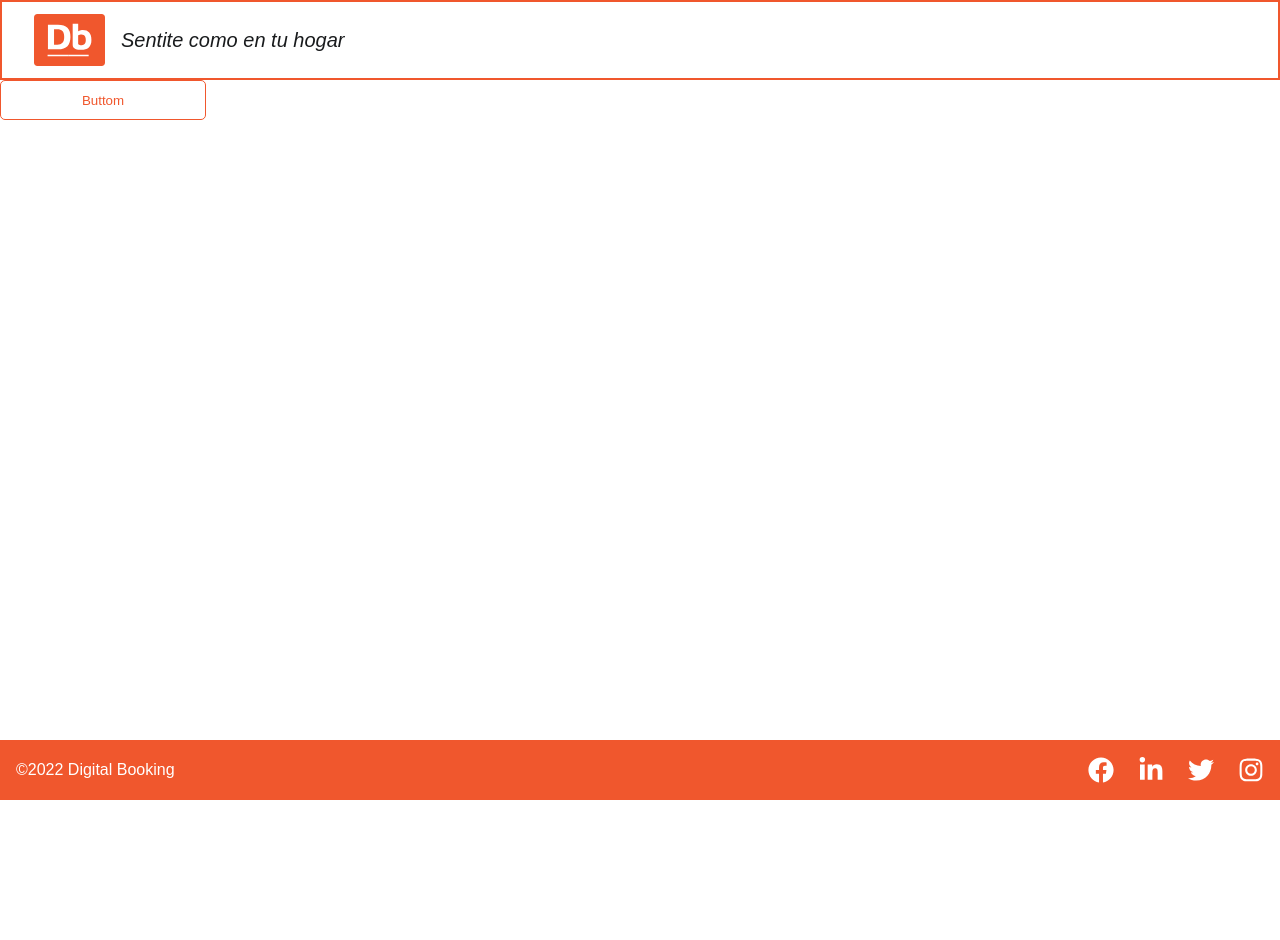
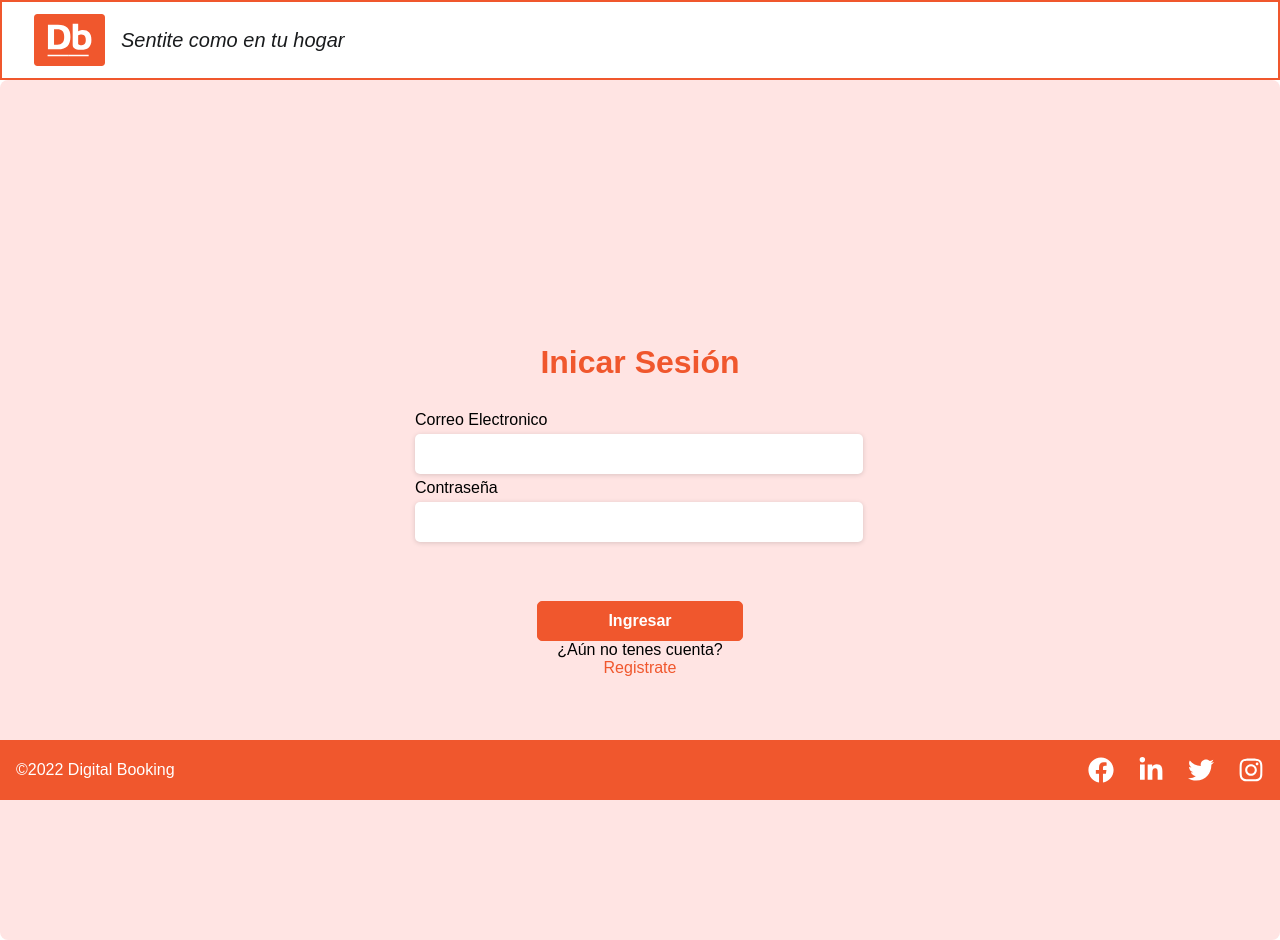
Before and after one commit to rodriguez02fer09/air-bnb, a React (Vite) app: page /login in a window 1280 px wide. Before the commit the page ends 800 px from the top, so only its background shows below. Built offline with nearby package versions, Linux system fonts and the light colour scheme.

Commit message:
implementacion login

```diff
--- a/src/App.css
+++ b/src/App.css
@@ -21,3 +21,18 @@
 	box-sizing: border-box;
 	font-family: "Poppins", sans-serif;
 }
+h1, h2, h3, h4, h5, h6 {
+	font-weight: 600;
+}
+button {
+	cursor: pointer;
+	font-weight: 600;
+	font-size: 1rem;
+}
+a {
+	text-decoration: none;
+	color: var(--primary-color);
+}
+.text-primary {
+	color: var(--primary-color);
+}
--- a/src/components/Button/Button.jsx
+++ b/src/components/Button/Button.jsx
@@ -1,10 +1,10 @@
 import React from "react";
 import "./button.css"
 
-const Button = ({text, style }) => {
+const Button = ({text, style,size }) => {
  const stylesButton = style ? `btn-${style}`:'btn-light'
     return (
-         <button className={`btn ${stylesButton}`}>Buttom</button>
+         <button className={`btn ${stylesButton} btn_${size}`}>{text}</button>
          )}
 
 export default Button;
--- a/src/components/Button/button.css
+++ b/src/components/Button/button.css
@@ -29,3 +29,20 @@
     color: var(--white);
 	background: var(--primary-color);
 }
+.btn_1{
+    width: 206px;
+    height: 40px;
+    margin-top: 54px;
+}
+.btn_2{
+    width: 296px;
+    height: 40px;
+}
+.btn_3{
+    width: 346px;
+    height: 40px;
+}
+.btn_4{
+    width: 362px;
+    height: 40px;
+}
--- /dev/null
+++ b/src/components/Input/Input.jsx
@@ -0,0 +1,16 @@
+import React from "react"
+import "../Input/input.css"
+
+const Input = ({label, type, size}) => {
+    const classNew ='container-input'
+    return(
+        <div className={`${classNew}`}>
+            <label className={`${classNew}_label`}>{label}</label>
+            <input type={type} className={`${classNew}_input input_${size}`} />
+
+        </div>
+    )
+
+}
+
+export default Input;
--- /dev/null
+++ b/src/components/Input/input.css
@@ -0,0 +1,49 @@
+.container-input__label {
+  width: 448px;
+  height: 22px;
+  font-weight: 500;
+  font-family: 'Roboto';
+font-style: normal;
+font-weight: 500;
+font-size: 12px;
+line-height: 14px;
+
+
+}
+.container-input_input{
+    width: 100%;
+    height: 40px;
+    background: var(--white);
+    border-radius: 5px;
+    box-shadow: 0 1px 5px rgba(0, 0, 0, 0.15);
+    border: none;
+    margin: 5px 0px;
+
+
+
+}
+.container-input__input:focus {
+    outline: 1px solid var(--secondary-color);
+    width: 100%;
+    background: var(--white);
+    border-radius: 5px;
+    box-shadow: 0 1px 5px rgba(0, 0, 0, 0.15);
+    border: none;
+    padding-inline: 14px;
+    padding-block: 10px;
+}
+
+
+
+.input_1{
+    width: 300px;
+    height: 40px;
+}
+.input_2{
+    width: 346px;
+    height: 40px;
+}
+.input_3{
+    width: 448px;
+    height: 40px;
+}
--- a/src/pages/Login/Login.jsx
+++ b/src/pages/Login/Login.jsx
@@ -1,12 +1,19 @@
 import React from "react";
-import "./login.css"
-import Button from "../../components/Button/Button"
-const Login = ()=>{
-
-    return(
-        <div>
-          <Button/>
-        </div>
-    )
-}
+import "./login.css";
+import Button from "../../components/Button/Button";
+import Input from "../../components/Input/Input";
+const Login = () => {
+  return (
+    <div className="container_Login">
+      <form className="form_login" action="">
+        <h1 className="text-primary">Inicar Sesión</h1>
+        <Input label="Correo Electronico" type="text" size="3" />
+        <Input label="Contraseña" type="text" size="3" />
+        <Button text="Ingresar" style="dark" size="1" />
+        <p>¿Aún no tenes cuenta?</p>
+        <a href="/register">Registrate</a>
+      </form>
+    </div>
+  );
+};
 export default Login;
--- a/src/pages/Login/login.css
+++ b/src/pages/Login/login.css
@@ -0,0 +1,24 @@
+.container_Login {
+
+    background-color: #FFE4E3;
+    border-radius: 8px;
+    padding: 13px 14px;
+    height: 860px;
+    width: 100%;
+    display: flex;
+    align-items: center;
+    justify-content: center;
+
+}
+.form_login{
+    width: 450px;
+    height: 500px;
+    display: flex;
+    flex-direction: column;
+    justify-content: center;
+    align-items: center;
+
+}
+.text-primary{
+    margin-bottom: 30px;
+}
```
Also changed, not shown: src/components/Titles/Titles.jsx (added, +12 -0 lines), src/components/Titles/titles.css (added, +33 -0 lines).
